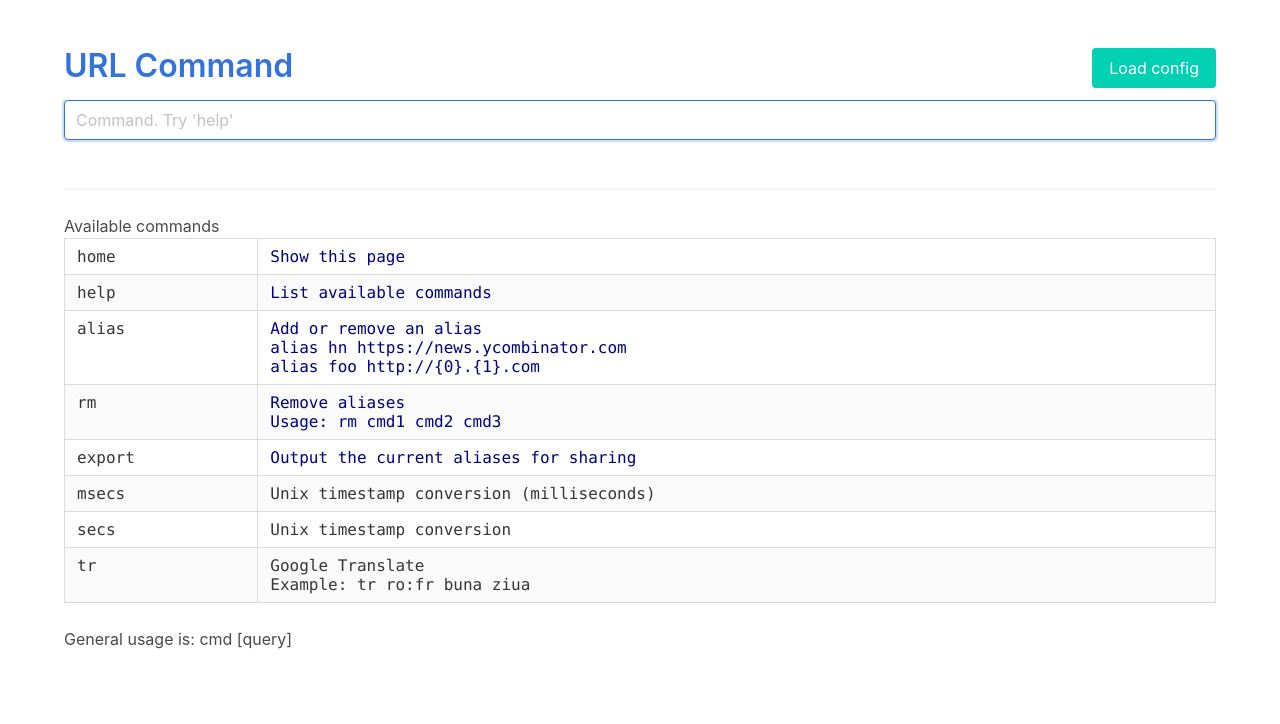
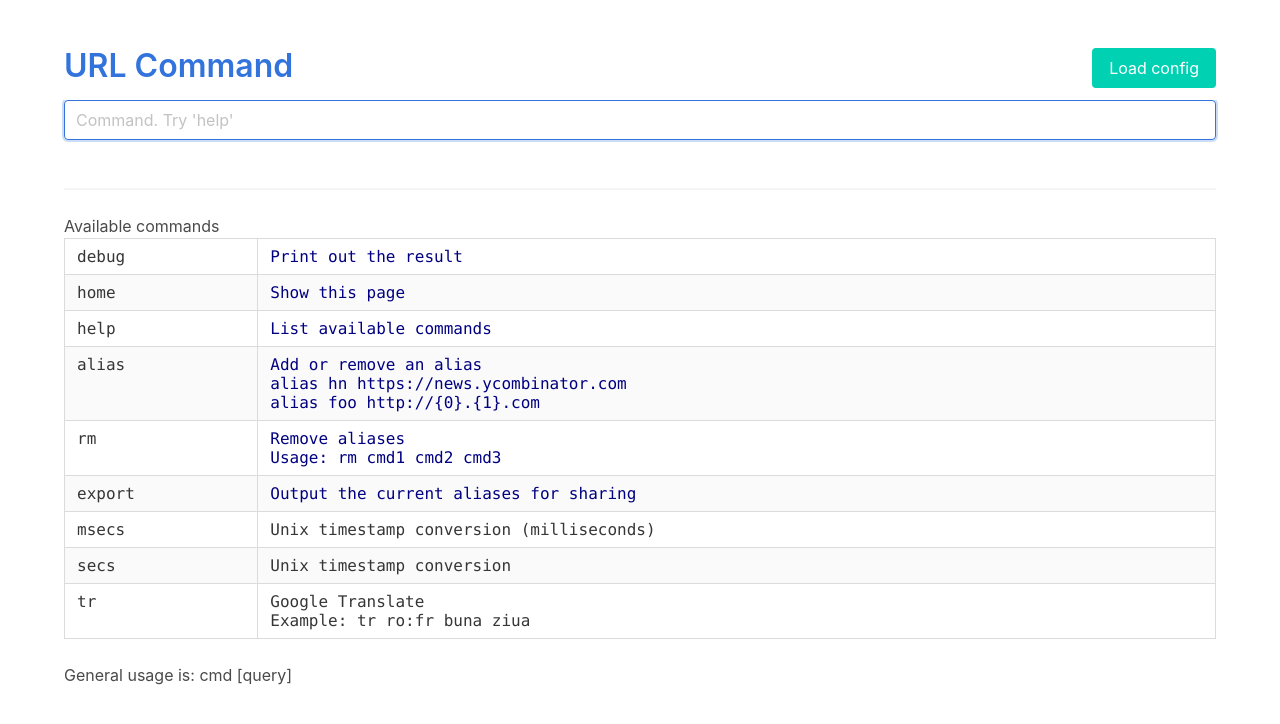
Before and after one commit to daniellowtw/urlcmd, a React app: page / in a window 1280 px wide. Shown: the top 724 px of the page. Built offline with nearby package versions, Linux system fonts and the light colour scheme.

Commit message:
feat: add debug

```diff
--- a/src/cmd.ts
+++ b/src/cmd.ts
@@ -7,7 +7,7 @@
     example - using it in action
     gen - execute the function
 */
-import { listAll } from "./loader";
+import { listAll, applyLoader } from "./loader";
 import { getAliases, setAliases } from "./store";
 
 export type CommandSet = {[k: string]: Command}
@@ -80,6 +80,15 @@ export const baseCommands: {[k: string]: Command} = {
 };
 
 export const coreCommands: CommandSet = {
+    "debug": {
+        desc: "Print out the result",
+        gen: (q) => {
+            const res = applyLoader(q)
+            return {
+                text: JSON.stringify(res)
+            }
+        }
+    },
     "home": {
         desc: "Show this page",
         gen: () => ({url: "index.html"})
--- a/src/content_script.tsx
+++ b/src/content_script.tsx
@@ -1,8 +1,6 @@
 import React from "react";
 import ReactDOM from 'react-dom';
 import Display from "./Display";
-
-console.log("transforming...")
 
 function toObject(s: string) {
   const res = {};
@@ -24,7 +22,6 @@ function toArrayList(s: string) {
 }
 
 var x = document.body.textContent;
-console.log(x)
 const data = toArrayList(x)
 
 document.body.innerHTML = '';
--- a/src/core.ts
+++ b/src/core.ts
@@ -61,7 +61,6 @@ export function run(): CommandResult {
         document.title = searchQuery;
         var r = applyLoader(searchQuery);
         if (r) {
-          console.log(r)
             if (r.url) {
                 navigate(r.url);
             }
--- a/src/loader.ts
+++ b/src/loader.ts
@@ -96,7 +96,6 @@ export function applyLoader(text: string): CommandResult {
   for (var i = 0; i < loaders.length; i++) {
     var r = loaders[i].gen(text);
     if (r) {
-      console.log("Found loader: " + loaders[i].name)
       return r;
     }
   }
--- a/src/store.ts
+++ b/src/store.ts
@@ -11,7 +11,6 @@ export function getAliases(): CommandSet {
 }
 
 export function setAliases(aliases) {
-  console.log(aliases);
   localStorage.setItem(ALIASES_KEY, JSON.stringify(aliases));
 }
 
```
